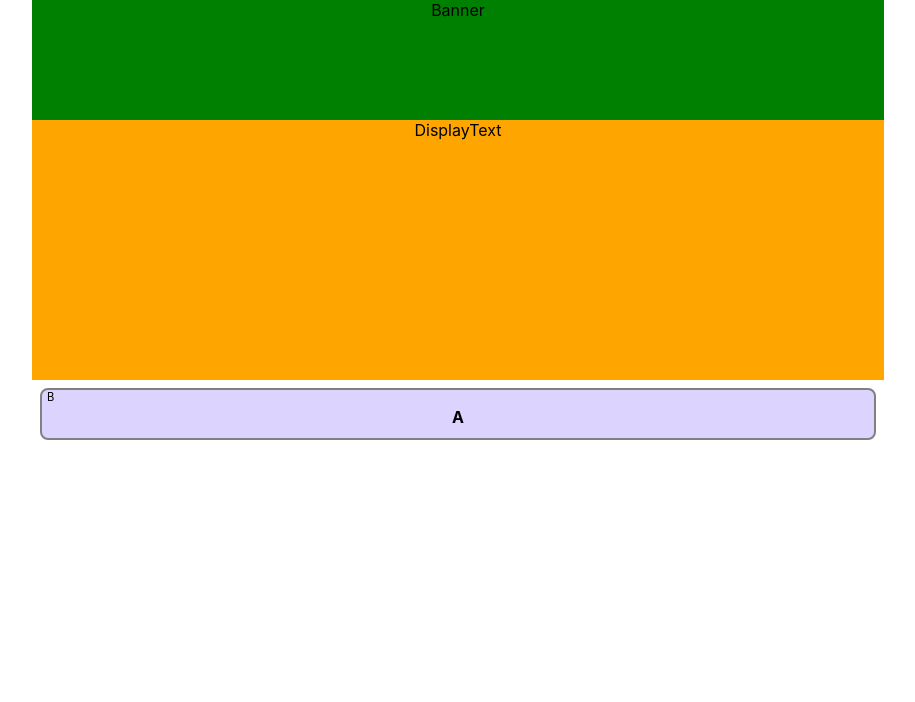
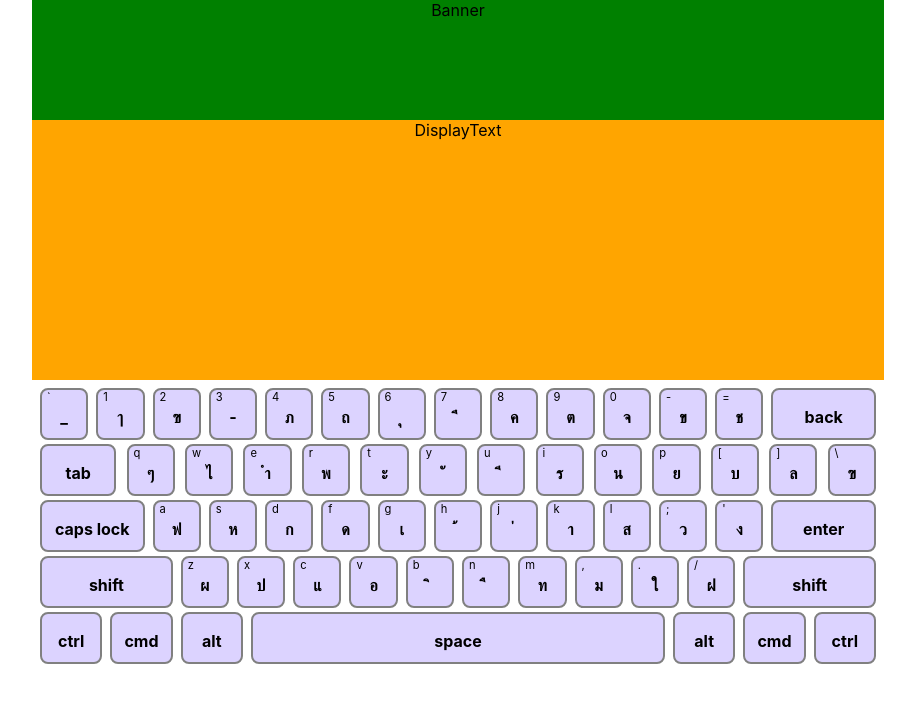
Before and after one commit to alvinlamSL/thai-typing-game, a React (Create React App) app: page / in a window 1280 px wide. Shown: the top 702 px of the page, without its empty margins (182-1097 px from the left). Built offline with nearby package versions, Linux system fonts and the light colour scheme.

Commit message:
Use keyboard layout in keyboard display

```diff
--- a/src/components/KeyboardDisplay/KeyboardDisplay.tsx
+++ b/src/components/KeyboardDisplay/KeyboardDisplay.tsx
@@ -1,7 +1,7 @@
 import React from 'react';
 import { Box } from '@mui/system';
 
-import KeyboardKey from './KeyboardKey';
+import KeyboardLayout from './KeyboardLayout';
 
 import styles from './KeyboardDisplay.styles';
 
@@ -10,7 +10,7 @@ const TextDisplay: React.FC = () => {
         <Box
             sx={{ ...styles?.main }}
         >
-            <KeyboardKey mainText='A' subText='B'/>
+            <KeyboardLayout />
         </Box>
     );
 };
```
